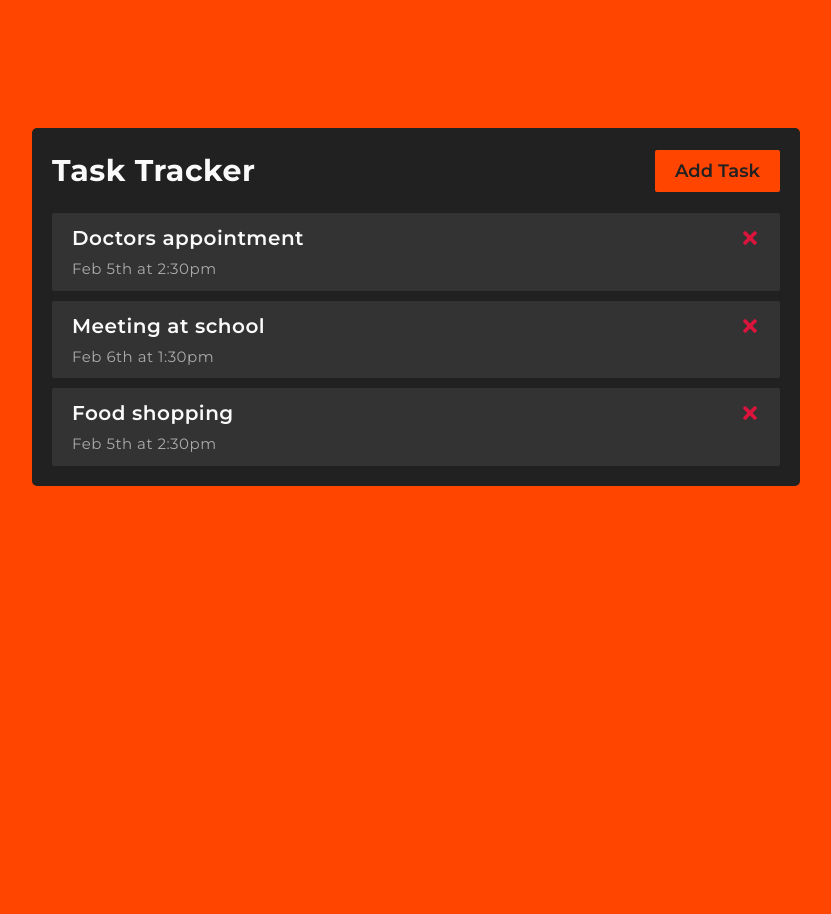
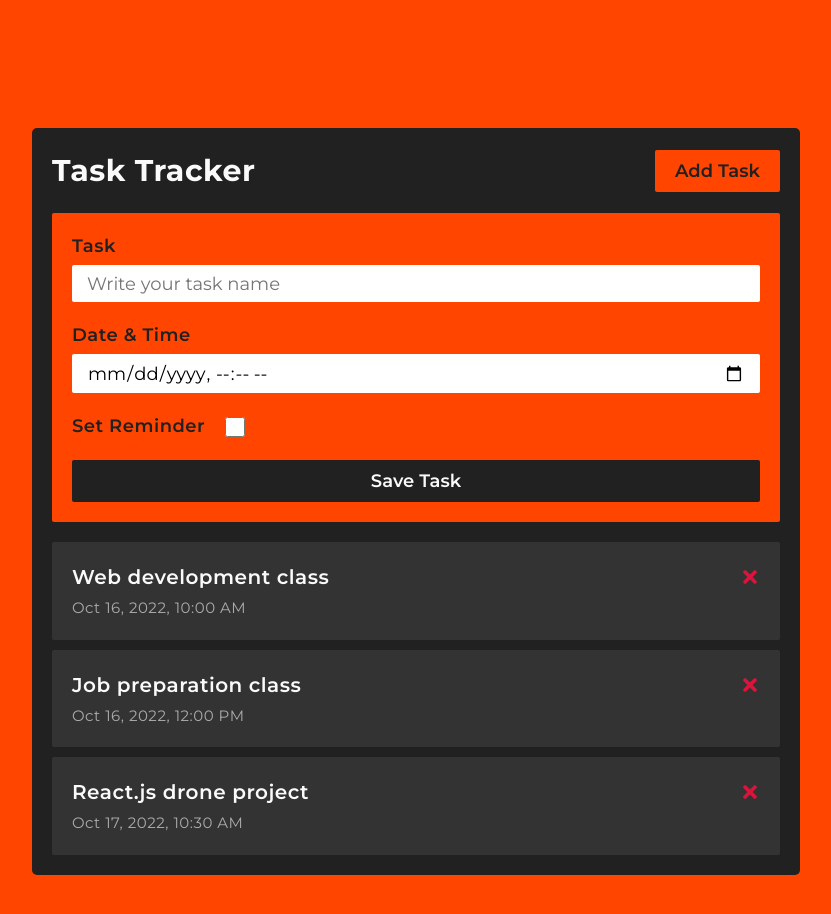
Before and after one commit to shohan-pherones/task-tracker-app, a React (Create React App) app: page / in a window 1280 px wide. Shown: the top 914 px of the page, without its empty margins (224-1055 px from the left). Before the commit the page ends 800 px from the top, so only its background shows below. Built offline with nearby package versions, Linux system fonts and the light colour scheme.

Commit message:
new tasks and form control added

```diff
--- a/src/App.js
+++ b/src/App.js
@@ -1,28 +1,37 @@
 import { useState } from "react";
 import Header from "./components/Header";
 import Tasks from "./components/Tasks";
+import AddTask from "./components/AddTask";
 
 const App = () => {
   const [tasks, setTasks] = useState([
     {
       id: 1,
-      text: "Doctors appointment",
-      day: "Feb 5th at 2:30pm",
+      text: "Web development class",
+      day: new Date(2022, 9, 16, 10),
       reminder: false,
     },
     {
       id: 2,
-      text: "Meeting at school",
-      day: "Feb 6th at 1:30pm",
+      text: "Job preparation class",
+      day: new Date(2022, 9, 16, 12),
       reminder: false,
     },
     {
       id: 3,
-      text: "Food shopping",
-      day: "Feb 5th at 2:30pm",
+      text: "React.js drone project",
+      day: new Date(2022, 9, 17, 10, 30),
       reminder: false,
     },
   ]);
+
+  // Add task
+  const addTask = ({ day, ...others }) => {
+    const newDay = new Date(day);
+    const id = Math.round(Math.random() * 10000);
+    const newTask = { day: newDay, id, ...others };
+    setTasks([newTask, ...tasks]);
+  };
 
   // Delete task
   const deleteTask = (id) => {
@@ -41,6 +50,7 @@ const App = () => {
   return (
     <div className="wrapper">
       <Header />
+      <AddTask onAdd={addTask} />
       {tasks.length > 0 && (
         <Tasks tasks={tasks} onDelete={deleteTask} onToggle={toggleReminder} />
       )}
--- /dev/null
+++ b/src/components/AddTask.js
@@ -0,0 +1,56 @@
+import { useState } from "react";
+
+const AddTask = ({ onAdd }) => {
+  const [text, setText] = useState("");
+  const [day, setDay] = useState("");
+  const [reminder, setReminder] = useState("");
+
+  const onSubmit = (e) => {
+    e.preventDefault();
+
+    onAdd({ text, day, reminder });
+
+    setText("");
+    setDay("");
+    setReminder(false);
+  };
+
+  return (
+    <form className="form" onSubmit={onSubmit}>
+      <div className="form-control">
+        <label htmlFor="task-name">Task</label>
+        <input
+          required
+          type="text"
+          id="task-name"
+          placeholder="Write your task name"
+          value={text}
+          onChange={(e) => setText(e.target.value)}
+        />
+      </div>
+      <div className="form-control">
+        <label htmlFor="date-time">Date & Time</label>
+        <input
+          required
+          type="datetime-local"
+          id="date-time"
+          value={day}
+          onChange={(e) => setDay(e.target.value)}
+        />
+      </div>
+      <div className="form-control form-checkbox">
+        <label htmlFor="reminder">Set Reminder</label>
+        <input
+          checked={reminder}
+          type="checkbox"
+          id="reminder"
+          value={reminder}
+          onChange={(e) => setReminder(e.currentTarget.checked)}
+        />
+      </div>
+      <input type="submit" value="Save Task" className="btn btn-submit" />
+    </form>
+  );
+};
+
+export default AddTask;
--- a/src/components/Task.js
+++ b/src/components/Task.js
@@ -13,7 +13,15 @@ const Task = ({ task, onDelete, onToggle }) => {
           onClick={() => onDelete(task.id)}
         />
       </h3>
-      <p className="task-day">{task.day}</p>
+      <p className="task-day">
+        {task.day.toLocaleString("en-US", {
+          year: "numeric",
+          month: "short",
+          day: "2-digit",
+          hour: "2-digit",
+          minute: "2-digit",
+        })}
+      </p>
     </div>
   );
 };
--- a/src/index.css
+++ b/src/index.css
@@ -39,6 +39,25 @@ body {
   color: var(--color-light);
 }
 
+::-webkit-scrollbar {
+  width: 10px;
+}
+
+::-webkit-scrollbar-thumb {
+  height: 10%;
+  border-radius: 10px;
+  background-color: var(--color-dark);
+}
+
+::-webkit-scrollbar-track {
+  background-color: transparent;
+}
+
+::selection {
+  background-color: var(--color-dark);
+  color: var(--color-light);
+}
+
 .wrapper {
   max-width: 60vw;
   margin: 10% auto;
@@ -77,6 +96,56 @@ h1 {
   background-color: var(--color-light) !important;
 }
 
+.form {
+  background-color: var(--color-primary);
+  color: var(--color-dark);
+  font-weight: 600;
+  border-radius: 2px;
+  padding: 2rem;
+  display: flex;
+  flex-direction: column;
+  gap: 2rem;
+}
+
+.form-control {
+  display: flex;
+  flex-direction: column;
+  gap: 0.5rem;
+}
+
+label {
+  align-self: flex-start;
+  cursor: pointer;
+}
+
+input {
+  font-family: inherit;
+  font-size: inherit;
+  padding: 0.75rem 1.5rem;
+  border-radius: 2px;
+}
+
+input[type="checkbox"] {
+  height: 2rem;
+  width: 2rem;
+  cursor: pointer;
+}
+
+.form-checkbox {
+  flex-direction: row;
+  gap: 2rem;
+  align-items: center;
+}
+
+.btn-submit {
+  background-color: var(--color-dark);
+  color: var(--color-light);
+}
+
+.btn-submit:hover {
+  color: var(--color-dark);
+}
+
 .tasks {
   display: flex;
   flex-direction: column;
@@ -85,7 +154,7 @@ h1 {
 
 .task {
   background-color: #333;
-  padding: 1rem 2rem;
+  padding: 2rem;
   border-radius: 2px;
   cursor: pointer;
 }
```
